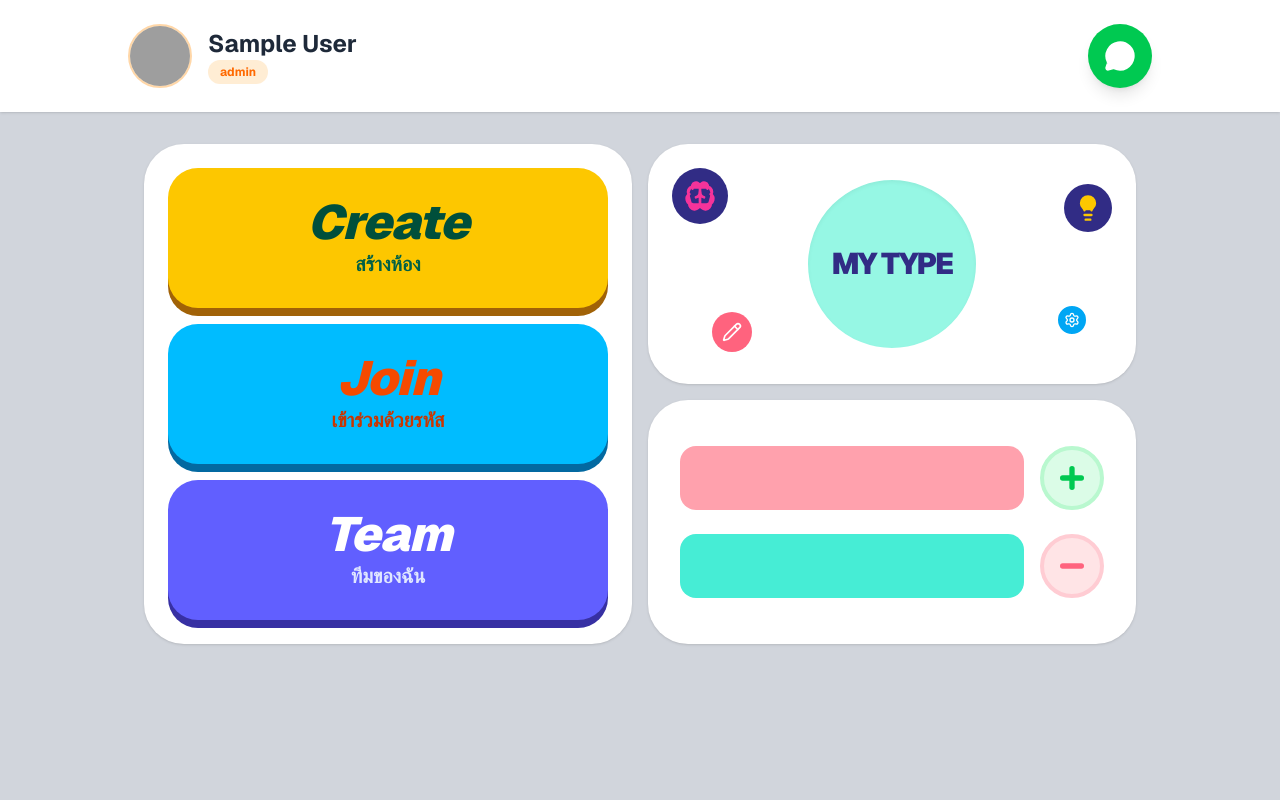
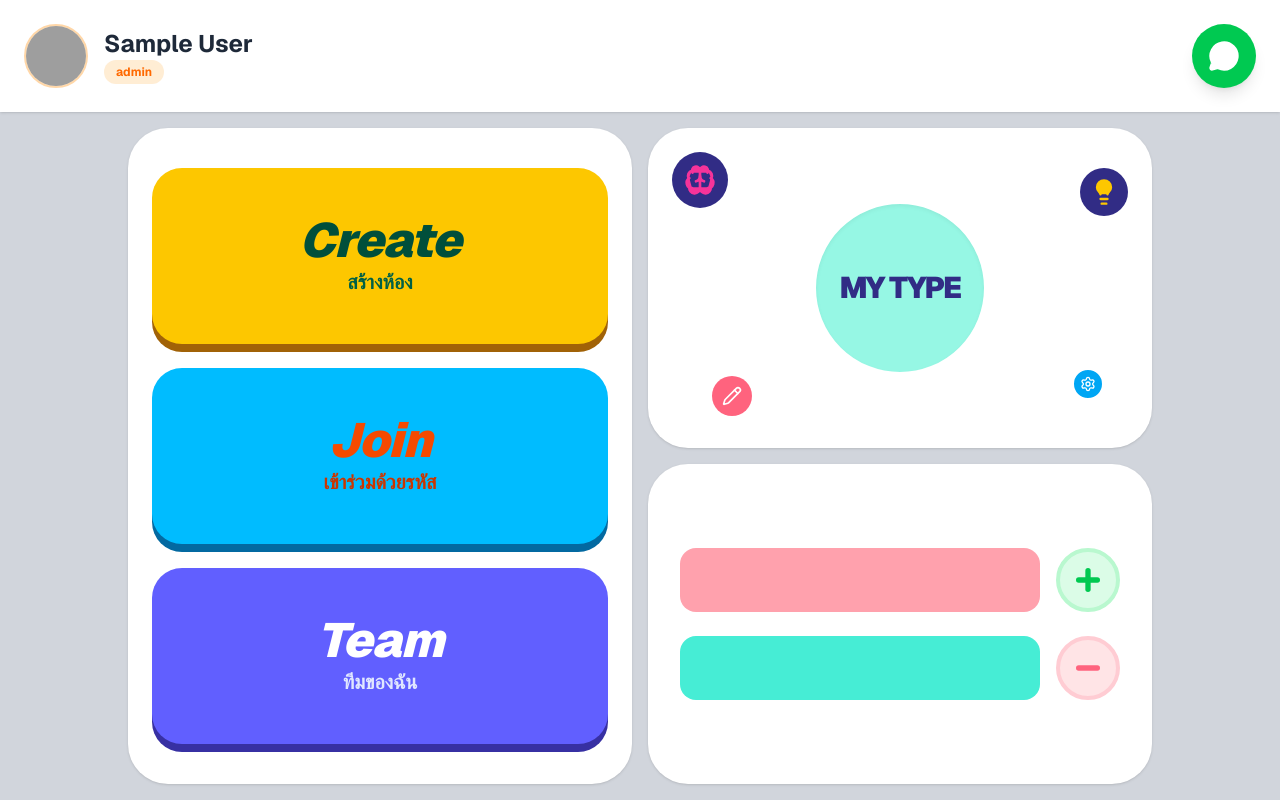
Before and after one commit to Oatto319/FinalProject, a Next.js app: page / in a window 1280 px wide. Built offline with nearby package versions, Linux system fonts and the light colour scheme; sample sign-in values are in the browser's storage; grey boxes are pictures that could not be loaded.

Commit message:
fix button in homepage

```diff
--- a/app/navbar/page.tsx
+++ b/app/navbar/page.tsx
@@ -51,7 +51,7 @@ export default function Navbar({ subtitle }: NavbarProps) {
 
   return (
     <header className="w-full flex items-center justify-between bg-white p-6 shadow-sm">
-      <div className="max-w-5xl mx-auto w-full flex items-center justify-between">
+      <div className="w-full flex items-center justify-between">
         <div className="relative flex items-center gap-4">
           <button
             onClick={(e) => { e.stopPropagation(); setShowMenu((v) => !v); }}
--- a/app/page.tsx
+++ b/app/page.tsx
@@ -21,14 +21,14 @@ const App = () => {
   if (!ready) return null;
 
   return (
-    <div className="min-h-screen bg-gray-300 font-sans flex flex-col items-center">
+    <div className="h-screen bg-gray-300 font-sans flex flex-col overflow-hidden">
       <Navbar />
 
-      {/* Main Content Grid - เพิ่ม mt-8 เพื่อเลื่อนระยะลงมาจาก App Bar */}
-      <main className="w-full max-w-5xl grid grid-cols-1 md:grid-cols-2 gap-4 mt-8 px-4 pb-8">
+      <main className="flex-1 min-h-0 px-4 py-4 flex justify-center">
+        <div className="w-full max-w-5xl grid grid-cols-1 md:grid-cols-2 gap-4 h-full">
 
         {/* Left Section: Create, Join, Team (Keeping Original Design) */}
-        <div className="bg-white rounded-[40px] p-6 shadow-sm flex flex-col gap-4 min-h-[500px]">
+        <div className="bg-white rounded-[40px] px-6 py-10 shadow-sm flex flex-col gap-6">
           {/* Create Button (Yellow) */}
           <button
             className="flex-1 w-full bg-yellow-400 rounded-[30px] font-black italic tracking-tighter shadow-[0_8px_0_0_#A16207] hover:shadow-[0_4px_0_0_#A16207] hover:translate-y-[4px] active:shadow-none active:translate-y-[8px] transition-all flex flex-col items-center justify-center gap-1"
@@ -58,12 +58,12 @@ const App = () => {
         </div>
 
         {/* Right Section */}
-        <div className="flex flex-col gap-4">
+        <div className="flex flex-col gap-4 h-full">
 
           {/* My Type Card (Keeping Original Design) */}
           <div
             onClick={() => router.push('/mytype')}
-            className="bg-white rounded-[40px] p-8 shadow-sm relative h-[240px] flex items-center justify-center overflow-hidden cursor-pointer hover:brightness-95 transition-all"
+            className="bg-white rounded-[40px] p-8 shadow-sm relative flex-1 flex items-center justify-center overflow-hidden cursor-pointer hover:brightness-95 transition-all"
           >
             {/* Decorative Icons */}
             <div className="absolute top-6 left-6 w-14 h-14 bg-indigo-900 rounded-full flex items-center justify-center text-pink-500">
@@ -88,7 +88,7 @@ const App = () => {
           {/* Adjustments Section (Matched with Image style) */}
           <div
             onClick={() => router.push('/templates')}
-            className="bg-white rounded-[40px] p-8 shadow-sm flex flex-col justify-center gap-6 flex-grow min-h-[244px] cursor-pointer hover:brightness-95 transition-all"
+            className="bg-white rounded-[40px] p-8 shadow-sm flex flex-col justify-center gap-6 flex-1 cursor-pointer hover:brightness-95 transition-all"
           >
             {/* Red Row */}
             <div className="flex items-center gap-4">
@@ -108,6 +108,7 @@ const App = () => {
           </div>
 
         </div>
+        </div>
       </main>
 
     </div>
```
